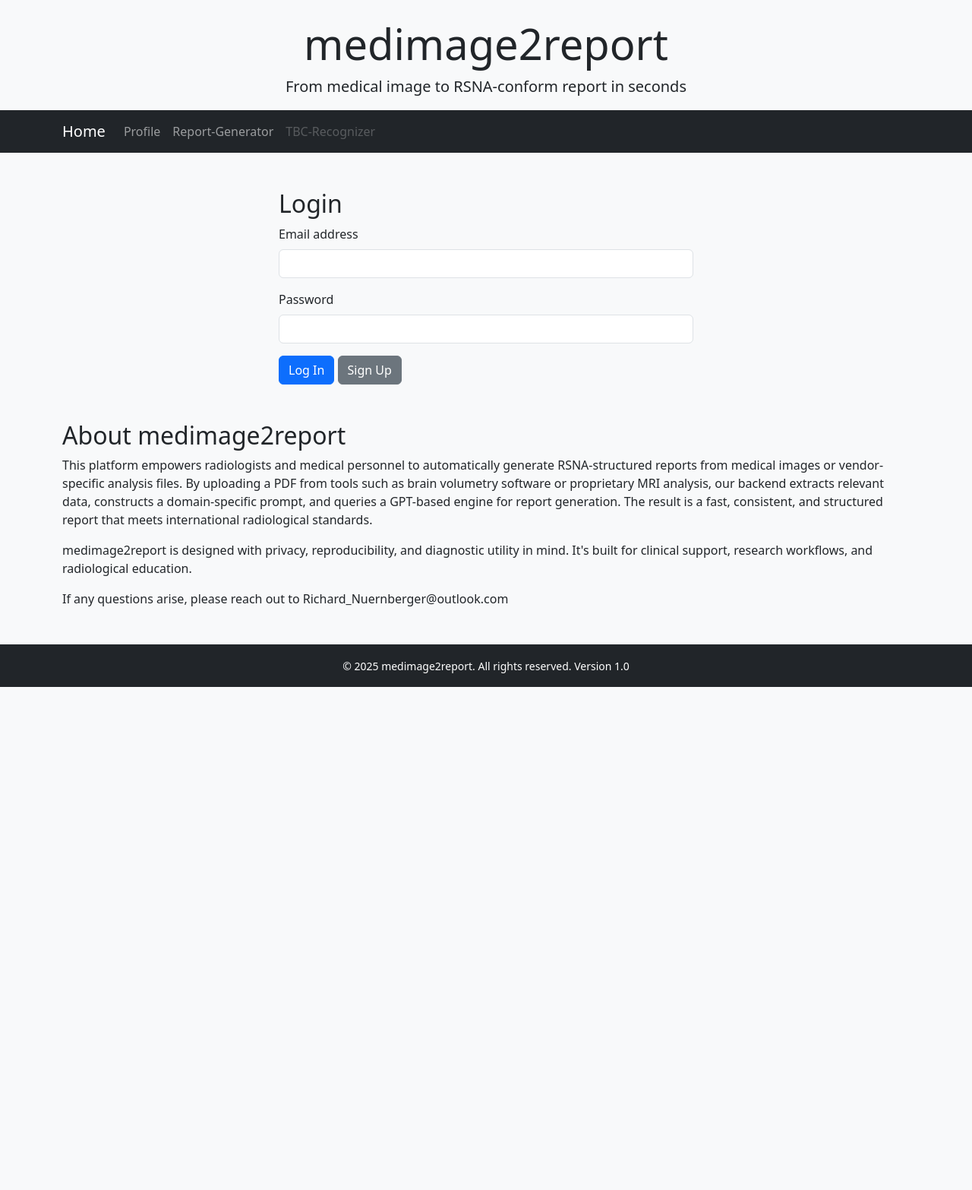
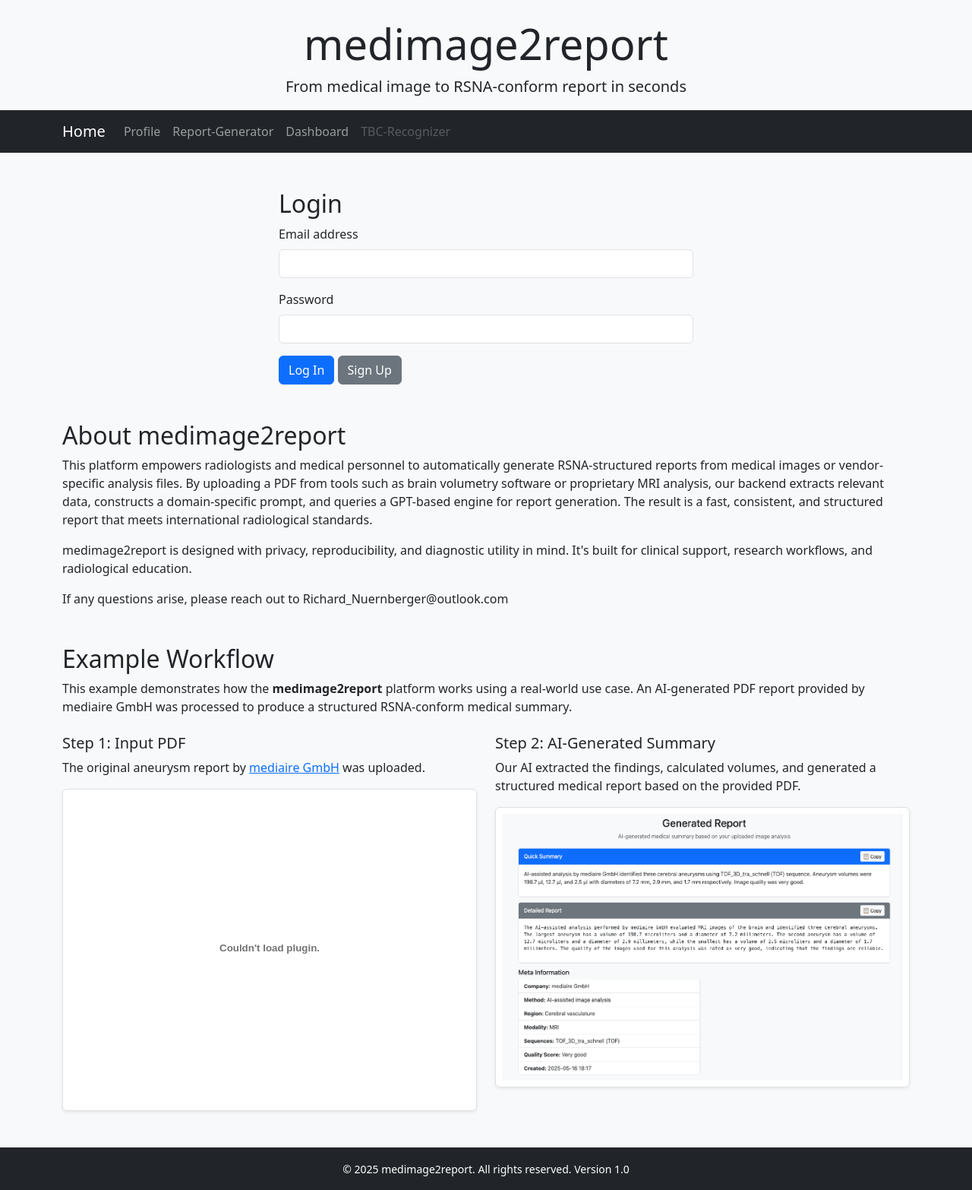
Before and after one commit to RichardNur/medimage2report, a Flask app: page / in a window 1280 px wide. Shown: the whole page at 76% size. Before the commit the page ends 904 px from the top, so only its background shows below. Run offline with Flask 3, Linux system fonts and the light colour scheme.

Commit message:
Add Example Workflow to index.html.

```diff
--- a/app/templates/index.html
+++ b/app/templates/index.html
@@ -29,7 +29,10 @@
                         <a class="nav-link" href="{{ url_for('upload_pdf') }}">Report-Generator</a>
                     </li>
                     <li class="nav-item">
-                        <a class="nav-link disabled" href="#">TBC-Recognizer</a> <!-- Future feature -->
+                        <a class="nav-link" href="{{ url_for('status') }}">Dashboard</a>
+                    </li>
+                    <li class="nav-item">
+                        <a class="nav-link disabled" href="#">TBC-Recognizer</a>
                     </li>
                 </ul>
             </div>
@@ -81,6 +84,8 @@
     {% endwith %}
 </div>
 
+
+
     <!-- About Section -->
     <div class="container mt-5">
         <h2>About medimage2report</h2>
@@ -91,6 +96,34 @@
         <p>If any questions arise, please reach out to Richard_Nuernberger@outlook.com</p>
     </div>
 
+
+    <!-- Example Workflow Section -->
+<div class="container mt-5">
+    <h2>Example Workflow</h2>
+    <p>This example demonstrates how the <strong>medimage2report</strong> platform works using a real-world use case. An AI-generated PDF report provided by mediaire GmbH was processed to produce a structured RSNA-conform medical summary.</p>
+
+    <div class="row mt-4">
+        <!-- Input PDF -->
+        <div class="col-md-6">
+            <h5>Step 1: Input PDF</h5>
+            <p>The original aneurysm report by <a href="https://mediaire.ai/wp-content/uploads/2022/11/mdbrain47_SampleAneurysmEN.pdf" target="_blank">mediaire GmbH</a> was uploaded.</p>
+            <div class="border rounded p-2 bg-white shadow-sm">
+                <embed src="https://mediaire.ai/wp-content/uploads/2022/11/mdbrain47_SampleAneurysmEN.pdf" type="application/pdf" width="100%" height="400px" />
+            </div>
+        </div>
+
+        <!-- Output Report Screenshot -->
+        <div class="col-md-6">
+            <h5>Step 2: AI-Generated Summary</h5>
+            <p>Our AI extracted the findings, calculated volumes, and generated a structured medical report based on the provided PDF.</p>
+            <div class="border rounded p-2 bg-white shadow-sm">
+                <img src="{{ url_for('static', filename='img/sample_output_aneurysm.png') }}" class="img-fluid" alt="Generated Report Screenshot">
+            </div>
+        </div>
+    </div>
+</div>
+
+
     <!-- Footer -->
     <footer class="bg-dark text-white text-center py-3 mt-5">
         <small>&copy; 2025 medimage2report. All rights reserved. Version 1.0</small>
--- a/run.py
+++ b/run.py
@@ -200,7 +200,7 @@
 
 @app.route('/status', methods=['GET'])
 @login_required
-def status_dashboard():
+def status():
     """
     Status Route:
     - Show user uploads, their status (uploaded/processed/failed)
```
Also changed, not shown: app/static/img/sample_output_aneurysm.png (added).
